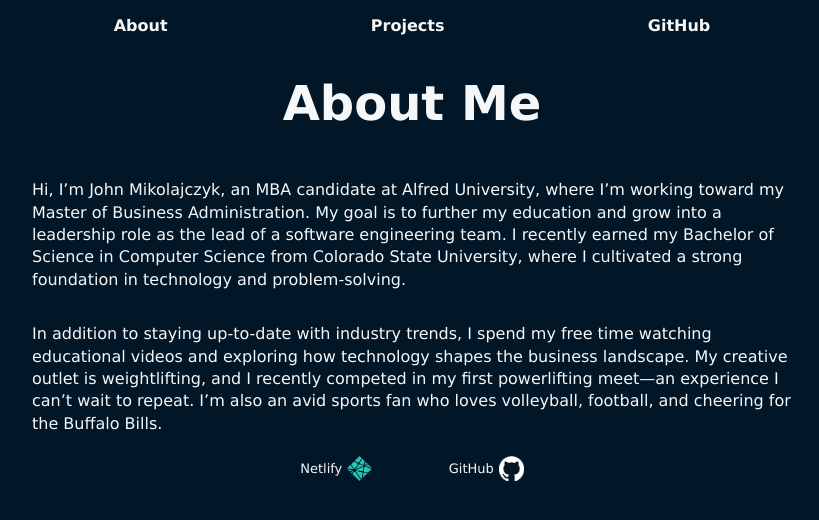
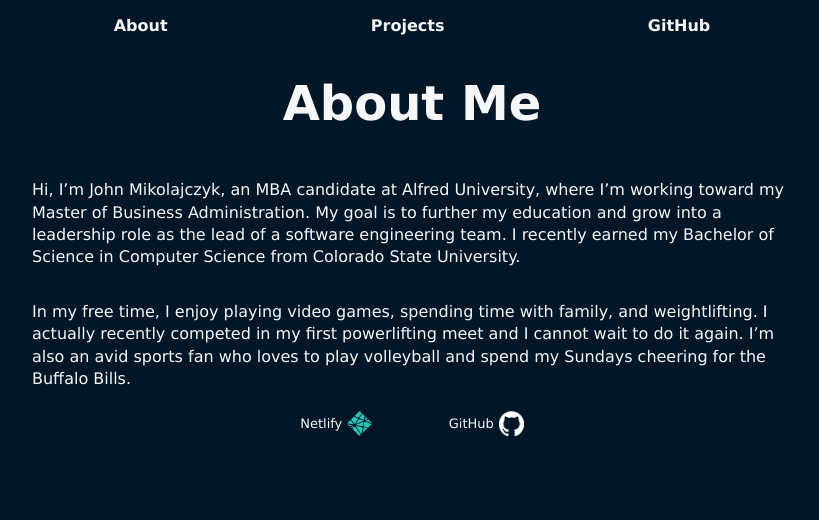
Before and after one commit to J-Mikolajczyk/j-mikolajczyk.com, a React (Vite) app: page / in a window 1280 px wide. Shown: the top 520 px of the page, without its empty margins (228-1047 px from the left). Built offline with nearby package versions, Linux system fonts and the light colour scheme.

Commit message:
Update About.jsx

```diff
--- a/src/About.jsx
+++ b/src/About.jsx
@@ -8,8 +8,8 @@ function About() {
 
         <h1>About Me</h1>
 
-        <p class="main-text">Hi, I’m John Mikolajczyk, an MBA candidate at Alfred University, where I’m working toward my Master of Business Administration. My goal is to further my education and grow into a leadership role as the lead of a software engineering team. I recently earned my Bachelor of Science in Computer Science from Colorado State University, where I cultivated a strong foundation in technology and problem-solving. </p>
-        <p class="main-text">In addition to staying up-to-date with industry trends, I spend my free time watching educational videos and exploring how technology shapes the business landscape. My creative outlet is weightlifting, and I recently competed in my first powerlifting meet—an experience I can’t wait to repeat. I’m also an avid sports fan who loves volleyball, football, and cheering for the Buffalo Bills.</p>
+        <p class="main-text">Hi, I’m John Mikolajczyk, an MBA candidate at Alfred University, where I’m working toward my Master of Business Administration. My goal is to further my education and grow into a leadership role as the lead of a software engineering team. I recently earned my Bachelor of Science in Computer Science from Colorado State University.</p>
+        <p class="main-text">In my free time, I enjoy playing video games, spending time with family, and weightlifting. I actually recently competed in my first powerlifting meet and I cannot wait to do it again. I’m also an avid sports fan who loves to play volleyball and spend my Sundays cheering for the Buffalo Bills.</p>
         </div>
     </>
   )
```
